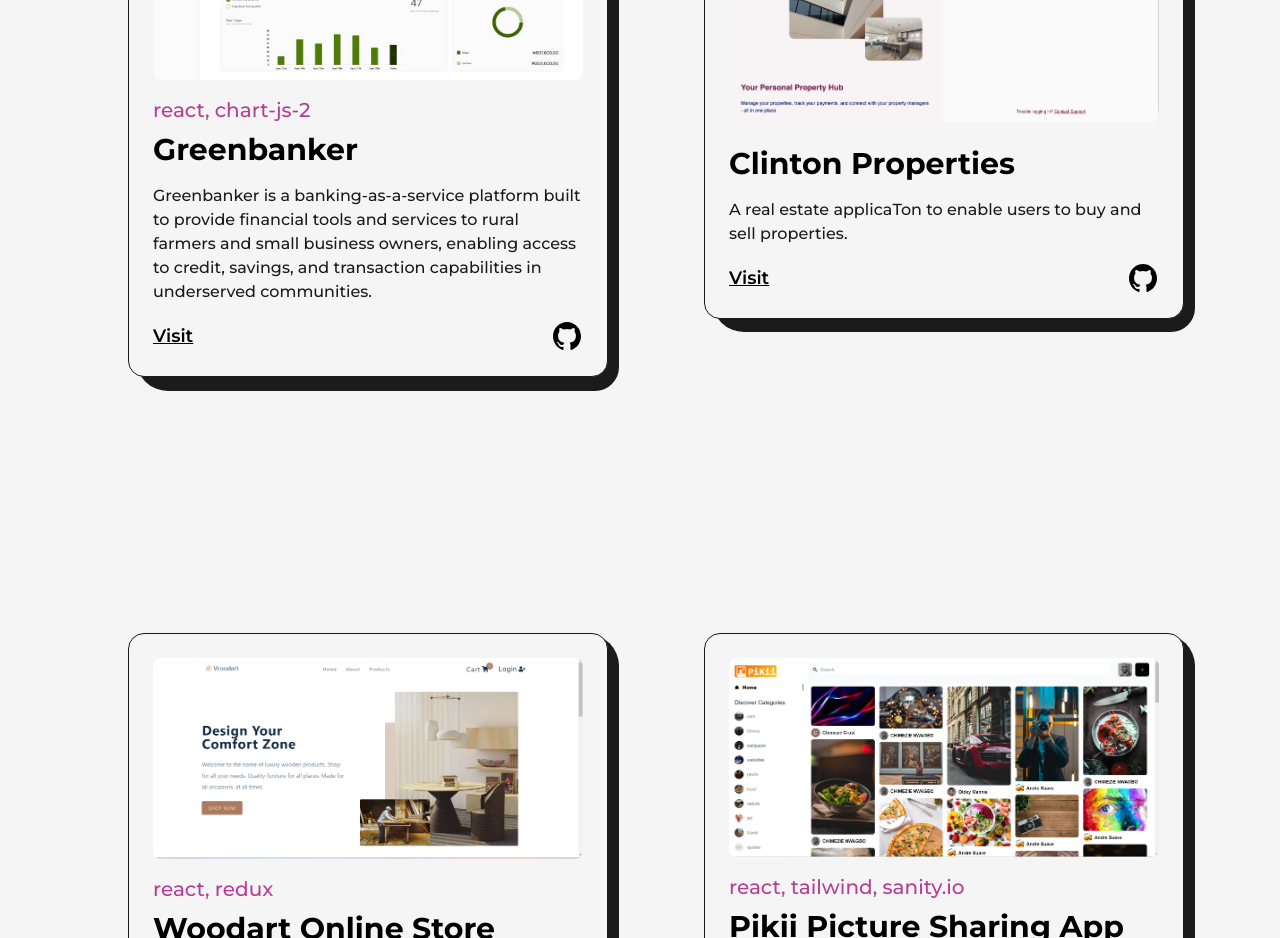
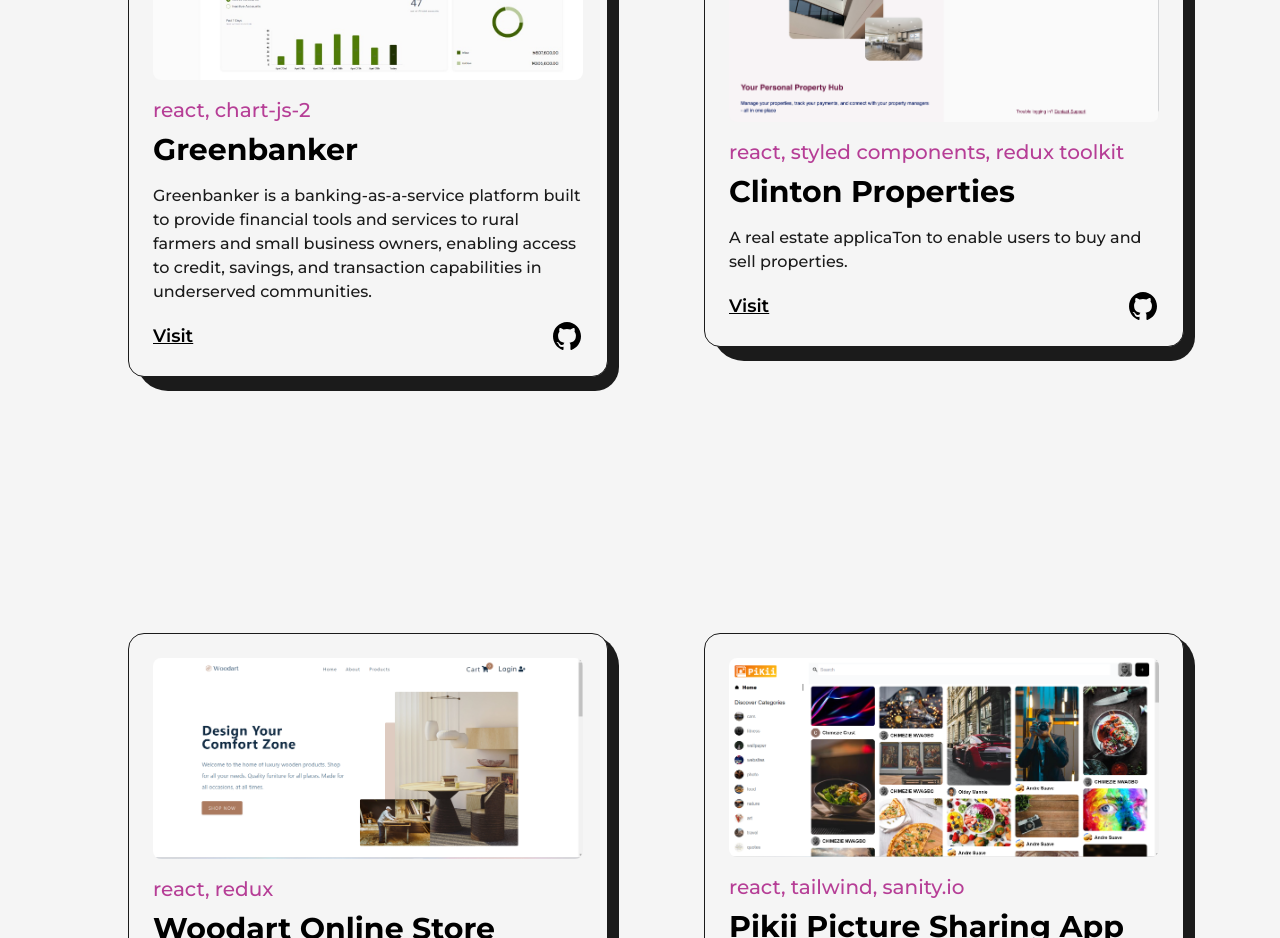
Before and after one commit to MezieNwagbo/ChimezieNwaboUpdatedWebsite, a Next.js app: page /projects in a window 1280 px wide. Shown: the part 1000-1938 px from the top of the page. Built offline with nearby package versions, Linux system fonts and the light colour scheme.

Commit message:
updated info

```diff
--- a/src/pages/projects.js
+++ b/src/pages/projects.js
@@ -190,6 +190,7 @@ const projects = () => {
                 summary="A real estate applicaTon to enable users to buy and sell properties. "
                 link="https://www.clintonsdevelopers.com"
                 github=""
+                type="react, styled components, redux toolkit"
               />
             </div>
             {/* <div className="col-span-6 sm:col-span-12">
```
